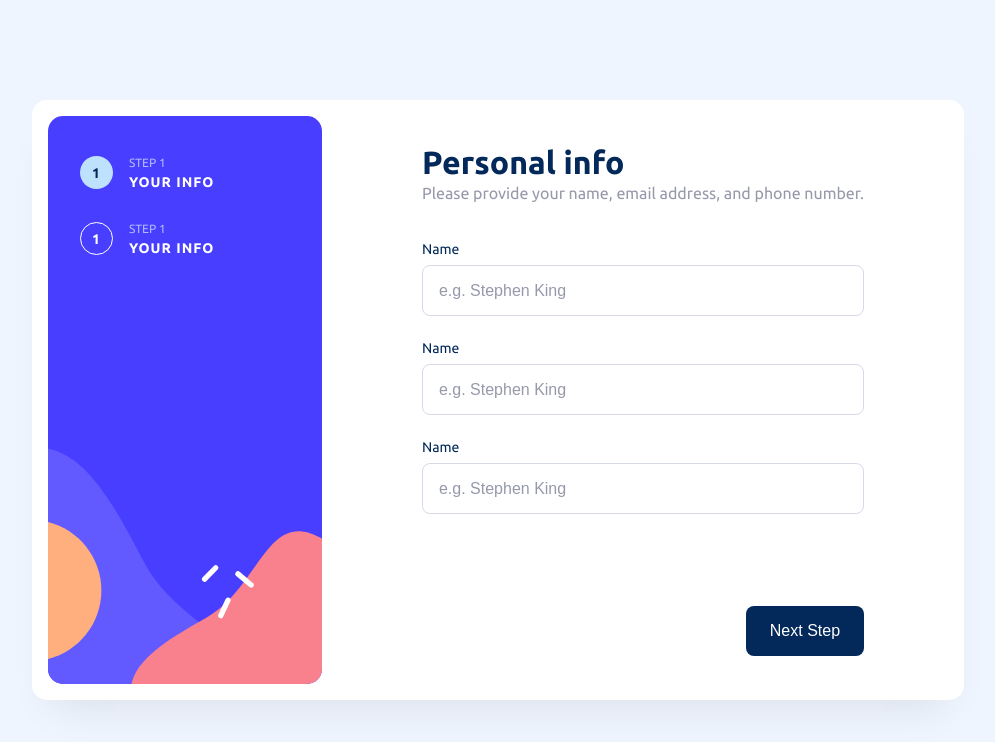
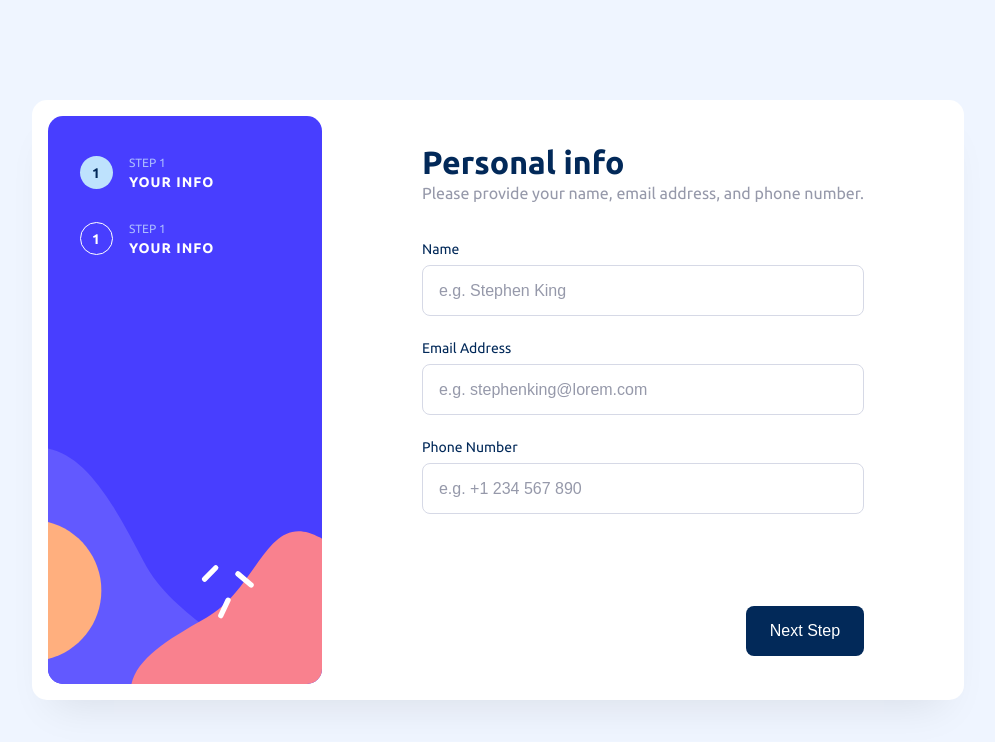
Before and after one commit to eddyzera/multi-step-form, a React (Vite) app: page / in a window 1280 px wide. Shown: the top 742 px of the page, without its empty margins (142-1137 px from the left). Built offline with nearby package versions, Linux system fonts and the light colour scheme.

Commit message:
refactor: validate data

```diff
--- a/src/components/FormPersonalInfo/FormPersonalInfo.tsx
+++ b/src/components/FormPersonalInfo/FormPersonalInfo.tsx
@@ -1,21 +1,40 @@
 import React from 'react'
+import { z } from 'zod'
+import { zodResolver } from '@hookform/resolvers/zod'
+import { useForm } from 'react-hook-form'
 import styles from './FormPersonalInfo.module.scss'
 import { Button } from '../Button/Button'
 
+const createPersonalInfoSchema = z.object({
+  name: z.string().min(3).toLowerCase().nonempty(),
+  email: z.string().email('Formato de e-mail invalido').nonempty(),
+  phone: z.string().nonempty()
+})
+
+type CreatePersonalInformationFormData = z.infer<typeof createPersonalInfoSchema>
+
 export const FormPersonalInfo: React.FunctionComponent = () => {
+  const { register, handleSubmit, formState: { errors }  } = useForm<CreatePersonalInformationFormData>({
+    resolver: zodResolver(createPersonalInfoSchema)
+  })
+
+  const handlePersonalInfo = (data: CreatePersonalInformationFormData) => {
+    console.log(data)
+  }
+
   return (
-    <form action="" className={styles.formPersonalInfoContainer}>
+    <form className={styles.formPersonalInfoContainer} onSubmit={handleSubmit(handlePersonalInfo)} >
       <div className={styles.formPersonalInfoLabel}>
         <label htmlFor="">Name</label>
-        <input type="text" placeholder='e.g. Stephen King' />
+        <input type="text" placeholder='e.g. Stephen King' {...register('name')}/>
       </div>
       <div className={styles.formPersonalInfoLabel}>
-        <label htmlFor="">Name</label>
-        <input type="text" placeholder='e.g. Stephen King' />
+        <label htmlFor="">Email Address</label>
+        <input type="text" placeholder='e.g. stephenking@lorem.com' {...register('email')} />
       </div>
       <div className={styles.formPersonalInfoLabel}>
-        <label htmlFor="">Name</label>
-        <input type="text" placeholder='e.g. Stephen King' />
+        <label htmlFor="">Phone Number</label>
+        <input type="text" placeholder='e.g. +1 234 567 890' {...register('phone')} />
       </div>
       <div className={styles.submiteContainer}>
         <Button label='Next Step' variant='blue' />
```
Also changed, not shown: package.json (+6 -1 lines), 1 other file (tests, documents, lock files or other folders).
